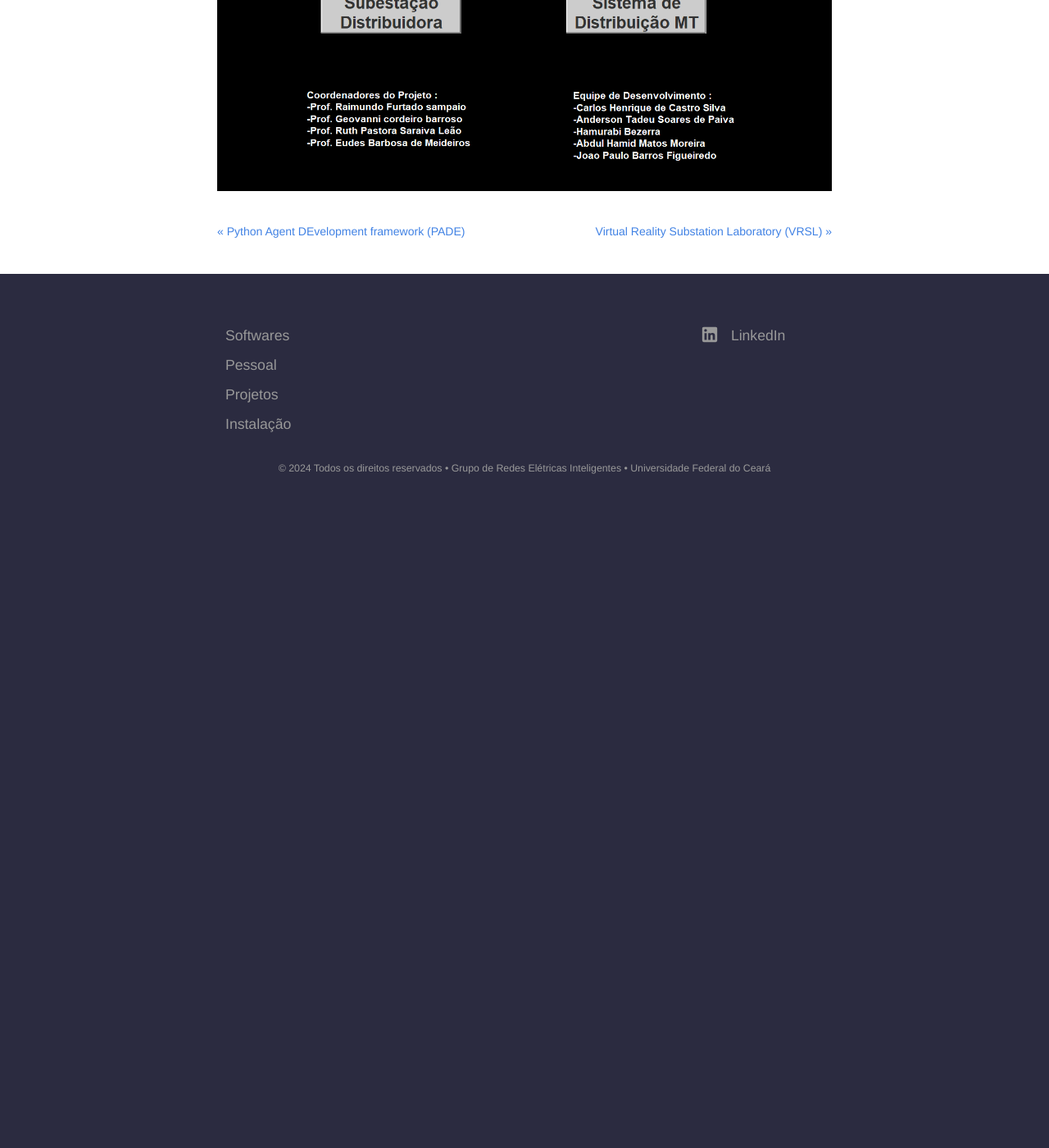
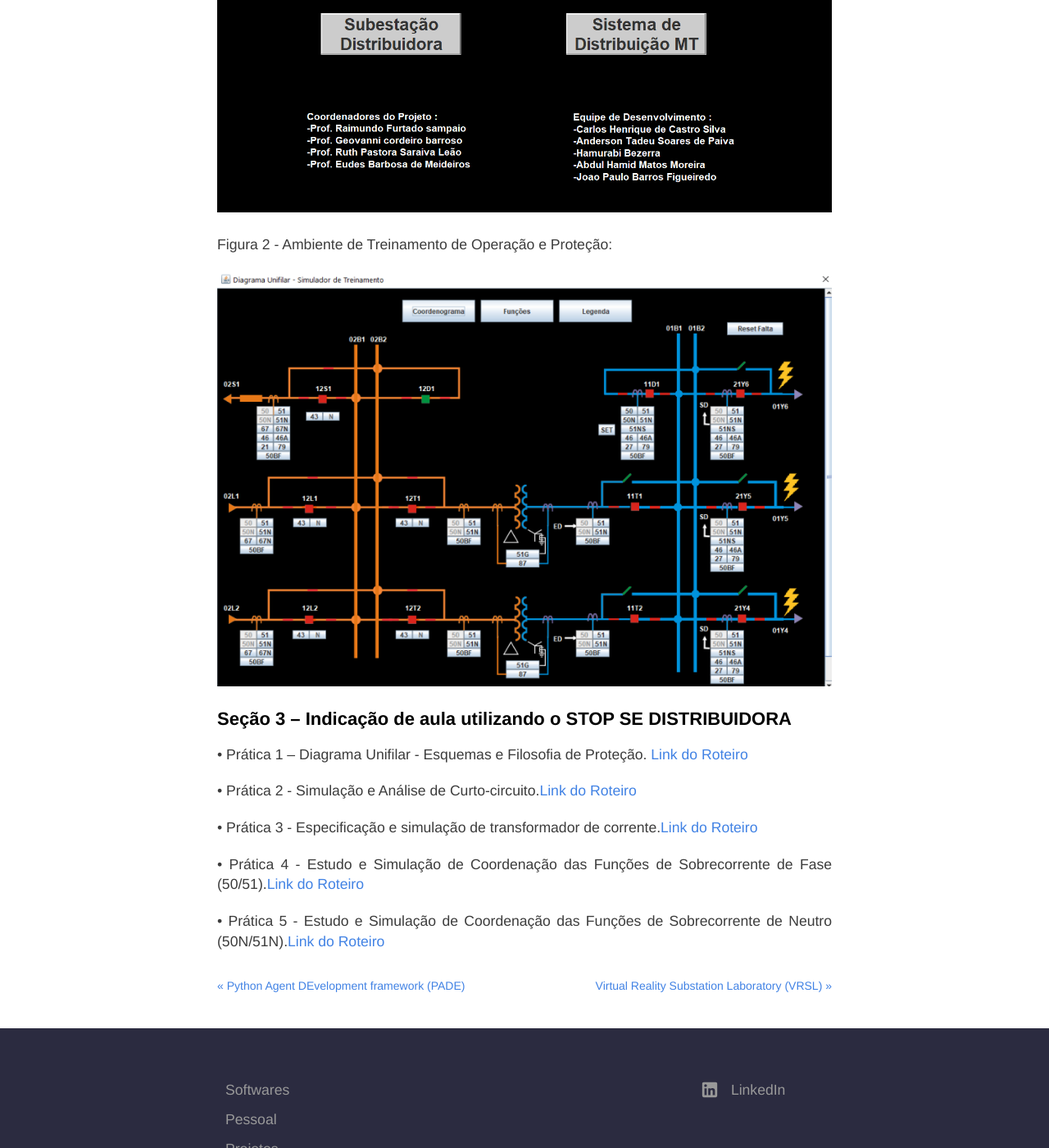
Before and after one commit to Gabriell89222/Gabriell89222.github.io, a Jekyll site: the page built from _posts/2024-04-18-stop.md, in a window 1280 px wide and 1400 px high, scrolled down 1778 px. Shown: the whole window at 82% size. Built offline with Jekyll 4.4.1, drawn with Linux system fonts in a browser that asks for light colours; before the commit the page ends 2408 px from its top, so only the background shows below that; some of the changed text lies outside the part shown.

Commit message:
Ajuste na pág. STOP v-1.5

```diff
--- a/_posts/2024-04-18-stop.md
+++ b/_posts/2024-04-18-stop.md
@@ -10,7 +10,7 @@ O Simulador de Treinamento de Operação e Proteção de Subestação Distribuid
 
 Seu objetivo primordial é possibilitar a execução de simulações detalhadas dentro de um diagrama unifilar da subestação, permitindo a análise minuciosa das proteções, a avaliação de riscos e a compreensão aprofundada do funcionamento de cada componente em diversas situações operacionais.
 
-## Seção 2 – O que podemos aprender no STPO SE DISTRIBUIDORA?
+Segue abaixo tópicos que podemos abordar no STOP SE DISTRIBUIDORA:
 
 •	Diagrama unifilar, simbologias e funções de proteção;
 
@@ -36,7 +36,7 @@ Seu objetivo primordial é possibilitar a execução de simulações detalhadas
 
 •	Coordenograma.
 
-## Seção 3 – O que podemos aprender no STPO SE DISTRIBUIDORA?
+## Seção 2 – Procedimento de instalação e acesso ao STOP SE DISTRIBUIDORA
 
 
 I. Baixar e Instalar versão 8 ou superior do Java:
@@ -51,3 +51,19 @@ IV. Clicar no botão STOP SE Distribuidora (Figura 1) na tela principal do STOP
 
 Figura 1 – Tela principal do Simulador de Treinamento de Operação e Proteção de Subestação Distribuidora
 ![Foto-1](/images/ST.png)
+
+Figura 2 - Ambiente de Treinamento de Operação e Proteção:
+
+![Foto-2](/images/SEDIS.png)
+
+## Seção 3 – Indicação de aula utilizando o STOP SE DISTRIBUIDORA
+
+•	Prática 1 – Diagrama Unifilar - Esquemas e Filosofia de Proteção. [Link do Roteiro](https://drive.google.com/file/d/1XeNg4t8AOH9a8_VALD1u2yJjM1bhN59e/view?usp=sharing)
+
+•	Prática 2 - Simulação e Análise de Curto-circuito.[Link do Roteiro](https://drive.google.com/file/d/1XeNg4t8AOH9a8_VALD1u2yJjM1bhN59e/view?usp=sharing)
+
+•	Prática 3 - Especificação e simulação de transformador de corrente.[Link do Roteiro](https://drive.google.com/file/d/1XeNg4t8AOH9a8_VALD1u2yJjM1bhN59e/view?usp=sharing)
+
+•	Prática 4 - Estudo e Simulação de Coordenação das Funções de Sobrecorrente de Fase (50/51).[Link do Roteiro](https://drive.google.com/file/d/1XeNg4t8AOH9a8_VALD1u2yJjM1bhN59e/view?usp=sharing)
+
+•	Prática 5 - Estudo e Simulação de Coordenação das Funções de Sobrecorrente de Neutro (50N/51N).[Link do Roteiro](https://drive.google.com/file/d/1XeNg4t8AOH9a8_VALD1u2yJjM1bhN59e/view?usp=sharing)
```
Also changed, not shown: images/SEDIS.png (added).
